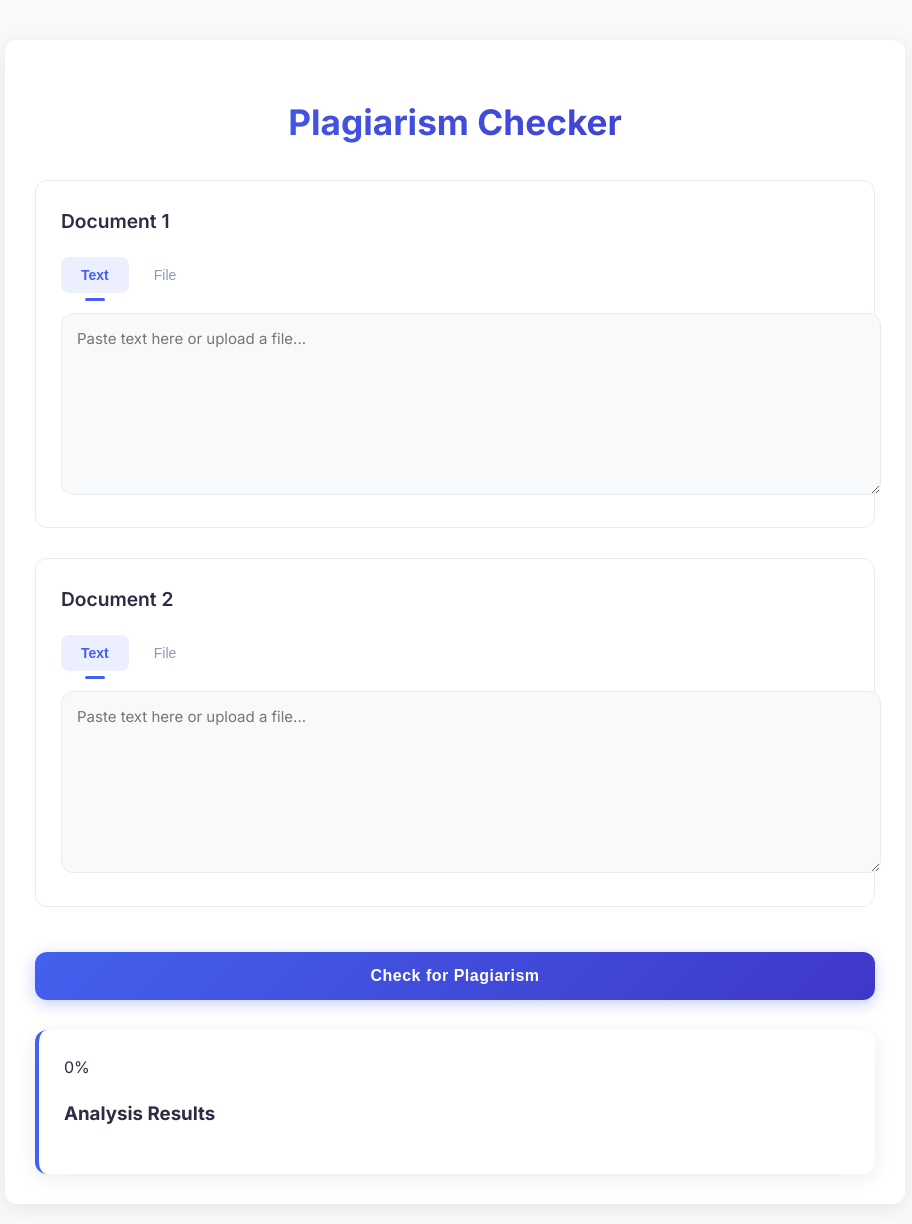
After one commit to Tanim-Hasan-Ovi/DSA2, a Flask app: template plag2/templates/index.html in a window 1280 px wide. The commit adds this page. Shown: the whole page, without its empty margins (185-1097 px from the left). Run offline with Flask 3, Linux system fonts and the light colour scheme; the template is opened without the code that fills it, so the values that code supplies are empty.

```diff
--- /dev/null
+++ b/plag2/app.py
@@ -0,0 +1,97 @@
+from flask import Flask, request, jsonify, render_template
+import subprocess
+import os
+import PyPDF2
+from docx import Document
+from werkzeug.utils import secure_filename
+
+app = Flask(__name__)
+
+# Allowed extensions
+ALLOWED_EXTENSIONS = {'pdf', 'docx', 'txt'}
+
+def allowed_file(filename):
+    return '.' in filename and filename.rsplit('.', 1)[1].lower() in ALLOWED_EXTENSIONS
+
+def extract_text(file_path, file_type):
+    try:
+        if file_type == 'pdf':
+            text = ""
+            with open(file_path, 'rb') as file:
+                reader = PyPDF2.PdfReader(file)
+                for page in reader.pages:
+                    if page.extract_text():
+                        text += page.extract_text()
+            return text
+        elif file_type == 'docx':
+            doc = Document(file_path)
+            return "\n".join([para.text for para in doc.paragraphs])
+        elif file_type == 'txt':
+            with open(file_path, 'r', encoding='utf-8') as file:
+                return file.read()
+        else:
+            return ""
+    except Exception as e:
+        print(f"[Error extracting text from {file_path}]: {e}")
+        return ""
+
+@app.route("/")
+def home():
+    return render_template("index.html")
+
+@app.route("/compare", methods=["POST"])
+def compare():
+    text1, text2 = "", ""
+
+    # Document 1
+    if 'file1' in request.files and request.files['file1'].filename:
+        file1 = request.files['file1']
+        if allowed_file(file1.filename):
+            filename = secure_filename(file1.filename)
+            file1_type = filename.rsplit('.', 1)[1].lower()
+            file1_path = f"temp1.{file1_type}"
+            file1.save(file1_path)
+            text1 = extract_text(file1_path, file1_type)
+    elif 'text1' in request.form:
+        text1 = request.form['text1']
+
+    # Document 2
+    if 'file2' in request.files and request.files['file2'].filename:
+        file2 = request.files['file2']
+        if allowed_file(file2.filename):
+            filename = secure_filename(file2.filename)
+            file2_type = filename.rsplit('.', 1)[1].lower()
+            file2_path = f"temp2.{file2_type}"
+            file2.save(file2_path)
+            text2 = extract_text(file2_path, file2_type)
+    elif 'text2' in request.form:
+        text2 = request.form['text2']
+
+    # Validation
+    if not text1 or not text2:
+        return jsonify({"error": "Text extraction failed for one or both documents."}), 400
+
+    try:
+        with open("text1.txt", "w", encoding='utf-8') as f1:
+            f1.write(text1)
+        with open("text2.txt", "w", encoding='utf-8') as f2:
+            f2.write(text2)
+    except Exception as e:
+        return jsonify({"error": f"Failed to write text files: {e}"}), 500
+
+    # Run the C++ program
+    try:
+        result = subprocess.run(["./plag"], capture_output=True, text=True)
+        if result.returncode != 0:
+            raise Exception(result.stderr.strip())
+
+        similarity = float(result.stdout.strip())
+        return jsonify({
+            "algorithm": "plag",
+            "similarity": similarity
+        })
+    except Exception as e:
+        return jsonify({"error": f"Plagiarism check failed: {e}"}), 500
+
+if __name__ == "__main__":
+    app.run(debug=True)
--- /dev/null
+++ b/plag2/static/main.js
@@ -0,0 +1,145 @@
+// Tab Functionality
+document.querySelectorAll('.tab-button').forEach(button => {
+    button.addEventListener('click', () => {
+        const tabContainer = button.closest('.tab');
+        const contentId = button.dataset.target;
+
+        // Deactivate all buttons in this tab group
+        tabContainer.querySelectorAll('.tab-button').forEach(btn => {
+            btn.classList.remove('active');
+        });
+
+        // Activate clicked button
+        button.classList.add('active');
+
+        // Hide all content in this section
+        const section = button.closest('.input-section');
+        section.querySelectorAll('.tab-content').forEach(content => {
+            content.classList.remove('active');
+        });
+
+        // Show target content
+        document.getElementById(contentId).classList.add('active');
+    });
+});
+
+// Drag and Drop Setup
+const setupDropZone = (dropZoneId, fileInputId, fileInfoId) => {
+    const dropZone = document.getElementById(dropZoneId);
+    const fileInput = document.getElementById(fileInputId);
+    const fileInfo = document.getElementById(fileInfoId);
+
+    // Click to browse
+    dropZone.addEventListener('click', () => fileInput.click());
+
+    // File selected via browse
+    fileInput.addEventListener('change', () => {
+        if (fileInput.files.length) {
+            fileInfo.textContent = `Selected: ${fileInput.files[0].name}`;
+        }
+    });
+
+    // Drag over highlight
+    dropZone.addEventListener('dragover', (e) => {
+        e.preventDefault();
+        dropZone.classList.add('highlight');
+    });
+
+    // Remove highlight
+    ['dragleave', 'dragend'].forEach(type => {
+        dropZone.addEventListener(type, () => {
+            dropZone.classList.remove('highlight');
+        });
+    });
+
+    // Handle drop
+    dropZone.addEventListener('drop', (e) => {
+        e.preventDefault();
+        dropZone.classList.remove('highlight');
+
+        if (e.dataTransfer.files.length) {
+            fileInput.files = e.dataTransfer.files;
+            fileInfo.textContent = `Selected: ${e.dataTransfer.files[0].name}`;
+        }
+    });
+};
+
+// Initialize drop zones
+setupDropZone('dropZone1', 'fileInput1', 'fileInfo1');
+setupDropZone('dropZone2', 'fileInput2', 'fileInfo2');
+
+// Form Submission
+document.getElementById('plagiarismForm').addEventListener('submit', async (e) => {
+    e.preventDefault();
+
+    const formData = new FormData();
+    const algorithm = document.getElementById('algorithm').value;
+    let valid = true;
+
+    // Process Document 1
+    const text1Active = document.getElementById('text1').classList.contains('active');
+    if (text1Active) {
+        const text1 = document.getElementById('textInput1').value.trim();
+        if (!text1) {
+            alert('Please enter text or upload a file for Document 1');
+            valid = false;
+        } else {
+            formData.append('text1', text1);
+        }
+    } else {
+        const file1 = document.getElementById('fileInput1').files[0];
+        if (!file1) {
+            alert('Please upload a file for Document 1');
+            valid = false;
+        } else {
+            formData.append('file1', file1);
+        }
+    }
+
+    // Process Document 2
+    const text2Active = document.getElementById('text2').classList.contains('active');
+    if (text2Active) {
+        const text2 = document.getElementById('textInput2').value.trim();
+        if (!text2) {
+            alert('Please enter text or upload a file for Document 2');
+            valid = false;
+        } else {
+            formData.append('text2', text2);
+        }
+    } else {
+        const file2 = document.getElementById('fileInput2').files[0];
+        if (!file2) {
+            alert('Please upload a file for Document 2');
+            valid = false;
+        } else {
+            formData.append('file2', file2);
+        }
+    }
+
+    if (!valid) return;
+
+    formData.append('algorithm', algorithm);
+
+    const resultDiv = document.getElementById('result');
+    resultDiv.innerHTML = '<p class="processing">Processing...</p>';
+
+    try {
+        const response = await fetch('/compare', {
+            method: 'POST',
+            body: formData
+        });
+
+        if (!response.ok) {
+            throw new Error(await response.text());
+        }
+
+        const data = await response.json();
+        resultDiv.innerHTML = `
+            <p><strong>Algorithm:</strong> ${data.algorithm}</p>
+            <p><strong>Similarity:</strong> ${data.similarity}%</p>
+        `;
+    } catch (error) {
+        console.error('Error:', error);
+        resultDiv.innerHTML = `<p class="error">Error: ${error.message}</p>`;
+    }
+});
--- /dev/null
+++ b/plag2/static/styles.css
@@ -0,0 +1,303 @@
+/* Base Styles - Modern Update */
+:root {
+    --primary: #4361ee;
+    --primary-dark: #3a56d4;
+    --secondary: #3f37c9;
+    --text: #2b2d42;
+    --text-light: #8d99ae;
+    --background: #f8f9fa;
+    --card-bg: #ffffff;
+    --border: #e9ecef;
+    --border-radius: 12px;
+    --shadow: 0 4px 20px rgba(0, 0, 0, 0.08);
+    --transition: all 0.3s cubic-bezier(0.25, 0.8, 0.25, 1);
+}
+
+body {
+    font-family: 'Inter', -apple-system, BlinkMacSystemFont, sans-serif;
+    max-width: 900px;
+    margin: 0 auto;
+    padding: 20px;
+    background: var(--background);
+    line-height: 1.6;
+    color: var(--text);
+}
+
+.container {
+    background: var(--card-bg);
+    padding: 30px;
+    border-radius: var(--border-radius);
+    box-shadow: var(--shadow);
+    margin-top: 20px;
+}
+
+h1 {
+    color: var(--text);
+    text-align: center;
+    margin-bottom: 30px;
+    font-weight: 700;
+    font-size: 2.2rem;
+    background: linear-gradient(90deg, var(--primary), var(--secondary));
+    -webkit-background-clip: text;
+    -webkit-text-fill-color: transparent;
+}
+
+/* Input Sections */
+.input-section {
+    margin-bottom: 30px;
+    padding: 25px;
+    border-radius: var(--border-radius);
+    background: var(--card-bg);
+    border: 1px solid var(--border);
+    transition: var(--transition);
+}
+
+.input-section:hover {
+    box-shadow: var(--shadow);
+}
+
+.input-section h3 {
+    margin-top: 0;
+    color: var(--text);
+    font-weight: 600;
+    margin-bottom: 20px;
+    font-size: 1.2rem;
+}
+
+/* Tabs - Modern Design */
+.tab {
+    display: flex;
+    margin-bottom: 20px;
+    gap: 5px;
+}
+
+.tab-button {
+    padding: 10px 20px;
+    border: none;
+    background: none;
+    cursor: pointer;
+    font-size: 14px;
+    color: var(--text-light);
+    position: relative;
+    border-radius: 8px;
+    transition: var(--transition);
+    font-weight: 500;
+}
+
+.tab-button:hover {
+    background: rgba(67, 97, 238, 0.1);
+    color: var(--primary);
+}
+
+.tab-button.active {
+    color: var(--primary);
+    font-weight: 600;
+    background: rgba(67, 97, 238, 0.1);
+}
+
+.tab-button.active::after {
+    content: "";
+    position: absolute;
+    bottom: -8px;
+    left: 50%;
+    transform: translateX(-50%);
+    width: 20px;
+    height: 3px;
+    background: var(--primary);
+    border-radius: 3px;
+}
+
+.tab-content {
+    display: none;
+    animation: fadeIn 0.4s ease-out;
+}
+
+.tab-content.active {
+    display: block;
+}
+
+@keyframes fadeIn {
+    from { opacity: 0; transform: translateY(5px); }
+    to { opacity: 1; transform: translateY(0); }
+}
+
+/* Text Input - Modern */
+textarea {
+    width: 100%;
+    min-height: 150px;
+    padding: 15px;
+    border: 1px solid var(--border);
+    border-radius: var(--border-radius);
+    resize: vertical;
+    font-family: inherit;
+    font-size: 15px;
+    transition: var(--transition);
+    background: var(--background);
+    color: var(--text);
+}
+
+textarea:focus {
+    outline: none;
+    border-color: var(--primary);
+    box-shadow: 0 0 0 3px rgba(67, 97, 238, 0.2);
+}
+
+/* File Upload - Modern */
+.drop-zone {
+    border: 2px dashed var(--primary);
+    padding: 40px 20px;
+    text-align: center;
+    border-radius: var(--border-radius);
+    cursor: pointer;
+    transition: var(--transition);
+    margin-bottom: 15px;
+    background: rgba(67, 97, 238, 0.03);
+}
+
+.drop-zone.highlight {
+    background: rgba(67, 97, 238, 0.1);
+    transform: scale(1.01);
+}
+
+.drop-zone span {
+    display: block;
+    margin-bottom: 10px;
+    color: var(--text-light);
+    font-size: 1rem;
+}
+
+.drop-zone .icon {
+    font-size: 2.5rem;
+    color: var(--primary);
+    margin-bottom: 15px;
+}
+
+.file-info {
+    margin-top: 15px;
+    font-size: 14px;
+    color: var(--text-light);
+    display: flex;
+    align-items: center;
+    justify-content: center;
+    gap: 10px;
+}
+
+/* Algorithm Selection - Modern */
+.select-wrapper {
+    position: relative;
+    margin-top: 10px;
+}
+
+.select-wrapper::after {
+    content: "⌄";
+    position: absolute;
+    top: 50%;
+    right: 15px;
+    transform: translateY(-50%);
+    color: var(--text-light);
+    pointer-events: none;
+}
+
+select {
+    width: 100%;
+    padding: 12px 15px;
+    border: 1px solid var(--border);
+    border-radius: var(--border-radius);
+    font-size: 15px;
+    appearance: none;
+    background: var(--background);
+    color: var(--text);
+    transition: var(--transition);
+    cursor: pointer;
+}
+
+select:focus {
+    outline: none;
+    border-color: var(--primary);
+    box-shadow: 0 0 0 3px rgba(67, 97, 238, 0.2);
+}
+
+/* Submit Button - Modern */
+button[type="submit"] {
+    width: 100%;
+    background: linear-gradient(135deg, var(--primary), var(--secondary));
+    color: white;
+    border: none;
+    padding: 15px;
+    border-radius: var(--border-radius);
+    cursor: pointer;
+    font-size: 16px;
+    transition: var(--transition);
+    margin-top: 15px;
+    font-weight: 600;
+    letter-spacing: 0.5px;
+    box-shadow: 0 4px 15px rgba(67, 97, 238, 0.3);
+}
+
+button[type="submit"]:hover {
+    background: linear-gradient(135deg, var(--primary-dark), var(--secondary));
+    transform: translateY(-2px);
+    box-shadow: 0 6px 20px rgba(67, 97, 238, 0.4);
+}
+
+button[type="submit"]:active {
+    transform: translateY(0);
+}
+
+/* Results - Modern */
+#result {
+    margin-top: 30px;
+    padding: 25px;
+    border-radius: var(--border-radius);
+    background: var(--card-bg);
+    border-left: 4px solid var(--primary);
+    box-shadow: var(--shadow);
+}
+
+#result p {
+    margin: 10px 0;
+    font-size: 15px;
+}
+
+#result strong {
+    color: var(--text);
+    font-weight: 600;
+}
+
+/* Loading State */
+.loading {
+    display: inline-block;
+    width: 20px;
+    height: 20px;
+    border: 3px solid rgba(255,255,255,.3);
+    border-radius: 50%;
+    border-top-color: white;
+    animation: spin 1s ease-in-out infinite;
+    margin-left: 10px;
+}
+
+@keyframes spin {
+    to { transform: rotate(360deg); }
+}
+
+/* Responsive Design */
+@media (max-width: 768px) {
+    body {
+        padding: 15px;
+    }
+
+    .container {
+        padding: 20px;
+    }
+
+    .drop-zone {
+        padding: 30px 15px;
+    }
+
+    h1 {
+        font-size: 1.8rem;
+    }
+}
+
+/* Add this to your HTML head for Inter font */
+/* <link href="https://fonts.googleapis.com/css2?family=Inter:wght@400;500;600;700&display=swap" rel="stylesheet"> */
--- /dev/null
+++ b/plag2/templates/index.html
@@ -0,0 +1,80 @@
+<!DOCTYPE html>
+<html lang="en">
+<head>
+    <meta charset="UTF-8">
+    <meta name="viewport" content="width=device-width, initial-scale=1.0">
+    <title>Plagiarism Checker</title>
+    <link rel="stylesheet" href="{{ url_for('static', filename='styles.css') }}">
+    <link href="https://fonts.googleapis.com/css2?family=Inter:wght@400;500;600;700&display=swap" rel="stylesheet">
+
+</head>
+<body>
+    <div class="container">
+        <h1>Plagiarism Checker</h1>
+
+        <form id="plagiarismForm">
+            <!-- Document 1 Section -->
+            <div class="input-section">
+                <h3>Document 1</h3>
+                <div class="tab">
+                    <button type="button" class="tab-button active" data-target="text1">Text</button>
+                    <button type="button" class="tab-button" data-target="file1">File</button>
+                </div>
+                <div id="text1" class="tab-content active">
+                    <textarea id="textInput1" placeholder="Paste text here or upload a file..."></textarea>
+                </div>
+                <div id="file1" class="tab-content">
+                    <div class="drop-zone" id="dropZone1">
+                        <span>Drag & Drop file here or click to browse</span>
+                        <input type="file" id="fileInput1" accept=".txt,.pdf" hidden>
+                        <div class="file-info" id="fileInfo1"></div>
+                        <div class="file-type-hint">Supports .txt and .pdf files</div>
+                    </div>
+                </div>
+            </div>
+
+            <!-- Document 2 Section -->
+            <div class="input-section">
+                <h3>Document 2</h3>
+                <div class="tab">
+                    <button type="button" class="tab-button active" data-target="text2">Text</button>
+                    <button type="button" class="tab-button" data-target="file2">File</button>
+                </div>
+                <div id="text2" class="tab-content active">
+                    <textarea id="textInput2" placeholder="Paste text here or upload a file..."></textarea>
+                </div>
+                <div id="file2" class="tab-content">
+                    <div class="drop-zone" id="dropZone2">
+                        <span>Drag & Drop file here or click to browse</span>
+                        <input type="file" id="fileInput2" accept=".txt,.pdf" hidden>
+                        <div class="file-info" id="fileInfo2"></div>
+                        <div class="file-type-hint">Supports .txt and .pdf files</div>
+                    </div>
+                </div>
+            </div>
+
+            <button type="submit">Check for Plagiarism</button>
+        </form>
+
+        <div id="result" class="hidden">
+            <div class="progress-container">
+                <div id="progressBar" class="progress-bar">0%</div>
+            </div>
+            <div id="similarityScore" class="similarity-score"></div>
+            <div id="verdict" style="text-align: center; font-size: 18px;"></div>
+
+            <div class="analysis-section">
+                <h3>Analysis Results</h3>
+                <div id="rabinKarpResults"></div>
+                <div id="lcsResults"></div>
+                <div id="combinedResults"></div>
+            </div>
+
+            <div id="matchedSections" style="margin-top: 20px;"></div>
+        </div>
+    </div>
+
+    <script src="{{ url_for('static', filename='main.js') }}"></script>
+
+</body>
+</html>
--- /dev/null
+++ b/plag2/tools.txt
@@ -0,0 +1,4 @@
+Flask==2.0.1
+Werkzeug==2.0.3
+PyPDF2==2.0.0
+python-docx==0.8.11
--- a/plagchecker/setup.txt
+++ b/plagchecker/setup.txt
@@ -17,9 +17,10 @@ source venv/bin/activate
 # Install dependencies
 pip install -r tools.txt
 
+deactivate
 
 
-
+g++ cpp/plag.cpp -o plag -O3
 g++ cpp/rabin_karp.cpp -o backend/rabin_karp -O3
 g++ cpp/cosine_sim.cpp -o backend/cosine_sim -O3
 g++ cpp/lcs.cpp -o backend/lcs.exe -O3
--- a/plagchecker/templates/index.html
+++ b/plagchecker/templates/index.html
@@ -64,5 +64,6 @@
         <div id="result"></div>
     </div>
 
-<script src="{{ url_for('static', filename='main.js') }}"></script></body>
+<script src="{{ url_for('static', filename='main.js') }}"></script>
+</body>
 </html>
```
Also changed, not shown: 2 other files.
